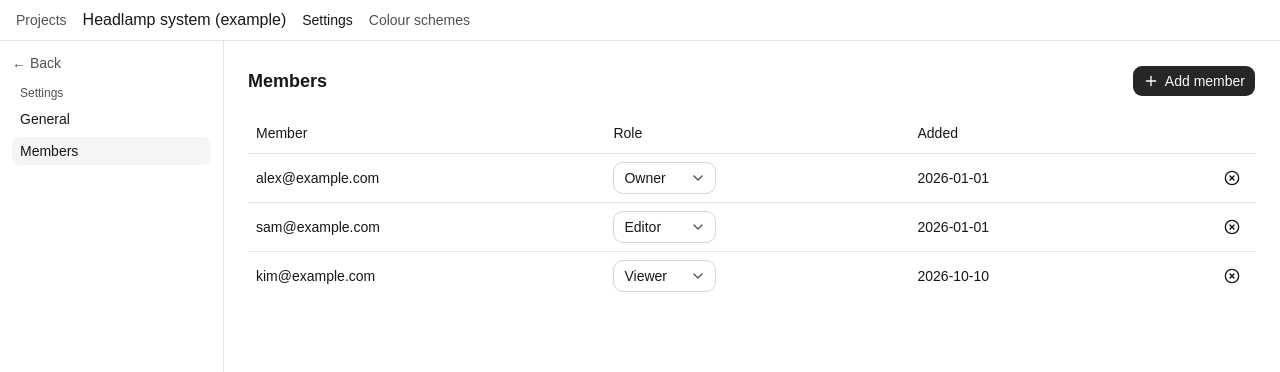
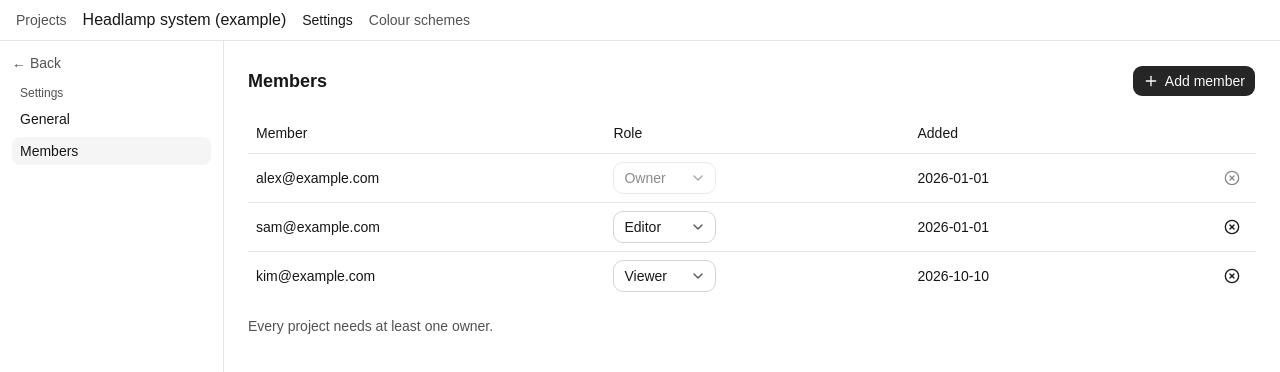
Before and after one commit to thi-taramisu/taramisu, a React (Vite) app in the folder frontend/: page /projects/headlamp/settings/members in a window 1280 px wide. Shown: the top 372 px of the page. Built offline with nearby package versions, Linux system fonts and the light colour scheme.

Commit message:
fix(frontend): keep at least one project owner (#96)
Disable removing and changing the role of the last owner, as required
by Concept 2, and guard the state updates the same way.

```diff
--- a/frontend/src/features/project-settings/MembersSettings.tsx
+++ b/frontend/src/features/project-settings/MembersSettings.tsx
@@ -7,16 +7,20 @@ import { AddMemberDialog } from './AddMemberDialog'
 import { headlampMembers, type Member, PROJECT_ROLES, type ProjectRole } from './headlampSettings'
 import { RemoveMemberDialog } from './RemoveMemberDialog'
 
+function isLastOwner(member: Member, members: Member[]) {
+  return member.role === 'OWNER' && members.filter((m) => m.role === 'OWNER').length === 1
+}
+
 export function MembersSettings() {
   const [members, setMembers] = useState<Member[]>(headlampMembers)
   const [memberToRemove, setMemberToRemove] = useState<Member | null>(null)
 
   function changeRole(id: string, role: ProjectRole) {
-    setMembers((prev) => prev.map((m) => (m.id === id ? { ...m, role } : m)))
+    setMembers((prev) => prev.map((m) => (m.id === id && !isLastOwner(m, prev) ? { ...m, role } : m)))
   }
 
   function remove(member: Member) {
-    setMembers((prev) => prev.filter((m) => m.id !== member.id))
+    setMembers((prev) => (isLastOwner(member, prev) ? prev : prev.filter((m) => m.id !== member.id)))
     setMemberToRemove(null)
   }
 
@@ -49,6 +53,7 @@ export function MembersSettings() {
                 <NativeSelect
                   aria-label={`Role for ${member.email}`}
                   value={member.role}
+                  disabled={isLastOwner(member, members)}
                   onChange={(event) => changeRole(member.id, event.target.value as ProjectRole)}
                 >
                   {PROJECT_ROLES.map(({ value, label }) => (
@@ -62,7 +67,13 @@ export function MembersSettings() {
                 <time dateTime={member.added}>{member.added}</time>
               </TableCell>
               <TableCell className="text-right">
-                <Button variant="ghost" size="icon" aria-label={`Remove ${member.email}`} onClick={() => setMemberToRemove(member)}>
+                <Button
+                  variant="ghost"
+                  size="icon"
+                  aria-label={`Remove ${member.email}`}
+                  disabled={isLastOwner(member, members)}
+                  onClick={() => setMemberToRemove(member)}
+                >
                   <CircleX aria-hidden="true" />
                 </Button>
               </TableCell>
@@ -70,6 +81,7 @@ export function MembersSettings() {
           ))}
         </TableBody>
       </Table>
+      <p className="text-sm text-muted-foreground">Every project needs at least one owner.</p>
       <RemoveMemberDialog member={memberToRemove} onCancel={() => setMemberToRemove(null)} onConfirm={remove} />
     </div>
   )
```
Also changed, not shown: 1 other file (tests, documents, lock files or other folders).
